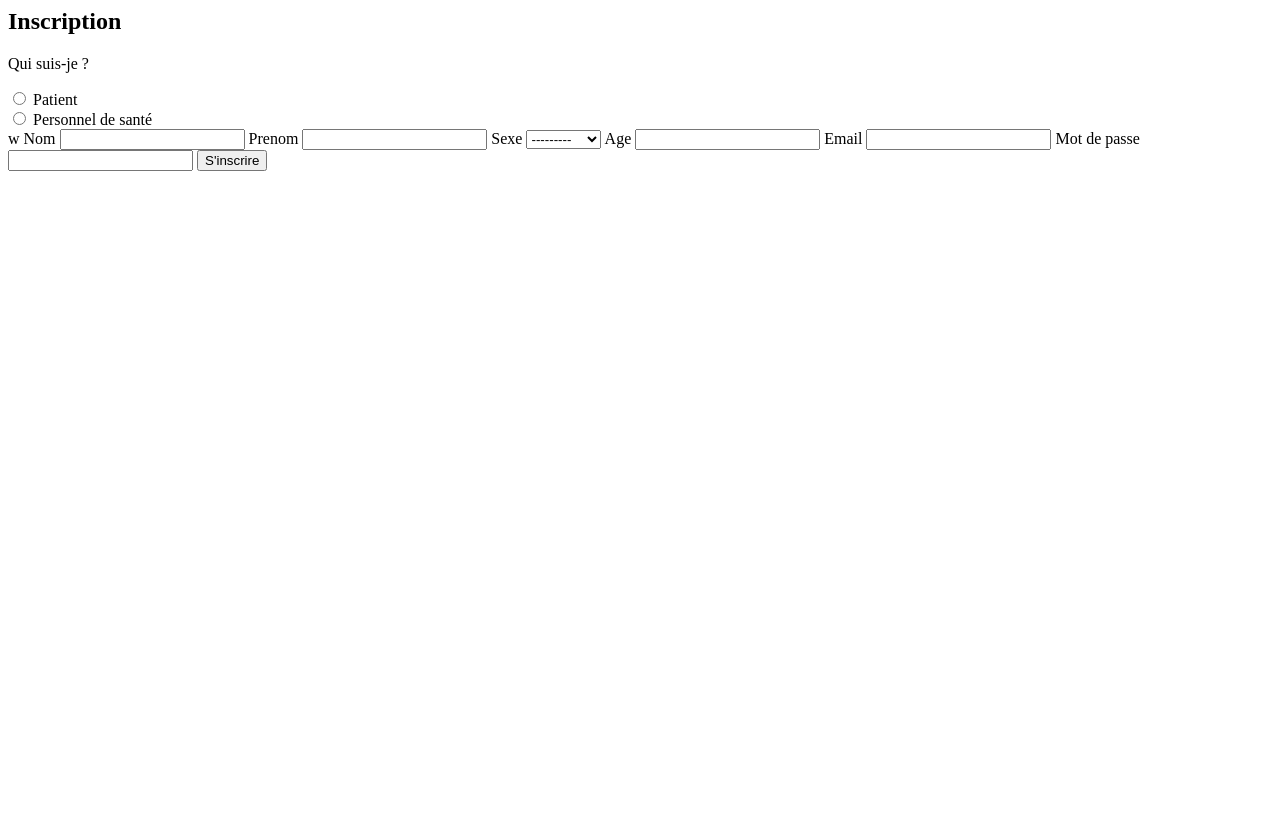
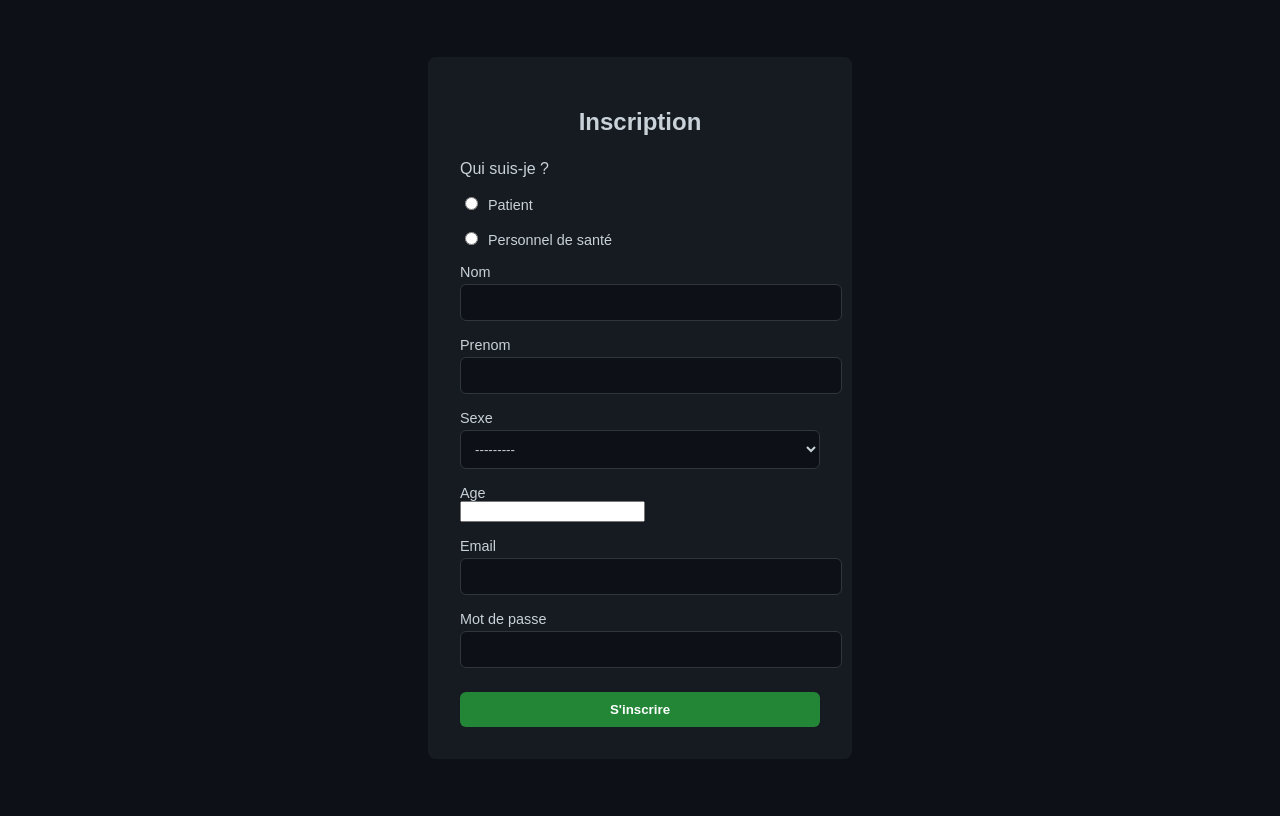
Before and after one commit to paul4coding/PPE301, a Django app: page /health/inscription/ in a window 1280 px wide. Before the commit the page ends 171 px from the top, so only its background shows below. Run offline with Django 5.2, Linux system fonts and the light colour scheme.

Commit message:
Finalisation numero 2 inscription 	modified:   healthSync/firstApp/__pycache__/__init__.cpython-312.pyc 	modified:   healthSync/firstApp/__pycache__/admin.cpython-312.pyc 	modified:   healthSync/firstApp/__pycache__/apps.cpython-312.pyc 	modified:   healthSync/firstApp/__pycache__/forms.cpython-312.pyc 	modified:   healthSync/firstApp/__pycache__/models.cpython-312.pyc 	modified:   healthSync/firstApp/__pycache__/urls.cpython-312.pyc 	modified:   healthSync/firstApp/__pycache__/views.cpython-312.pyc 	modified:   healthSync/firstApp/migrations/__pycache__/0001_initial.cpython-312.pyc 	modified:   healthSync/firstApp/migrations/__pycache__/__init__.cpython-312.pyc 	new file:   healthSync/firstApp/static/css/inscription.css 	new file:   healthSync/firstApp/static/js/inscription.js 	modified:   healthSync/firstApp/templates/user_template/inscription.html 	modified:   healthSync/healthSync/__pycache__/__init__.cpython-312.pyc 	modified:   healthSync/healthSync/__pycache__/settings.cpython-312.pyc 	modified:   healthSync/healthSync/__pycache__/urls.cpython-312.pyc 	modified:   healthSync/healthSync/__pycache__/wsgi.cpython-312.pyc

```diff
--- /dev/null
+++ b/healthSync/firstApp/static/css/inscription.css
@@ -0,0 +1,57 @@
+body {
+    background-color: #0d1117;
+    color: #c9d1d9;
+    font-family: Arial, sans-serif;
+    display: flex;
+    justify-content: center;
+    align-items: center;
+    height: 100vh;
+}
+.form-container {
+    background-color: #161b22;
+    padding: 2rem;
+    border-radius: 8px;
+    width: 360px;
+}
+.form-container h2 {
+    text-align: center;
+    margin-bottom: 1.5rem;
+}
+.form-container label {
+    display: block;
+    margin-top: 1rem;
+    font-size: 0.9rem;
+}
+.form-container input[type="text"],
+.form-container input[type="email"],
+.form-container input[type="password"],
+.form-container select {
+    width: 100%;
+    padding: 10px;
+    margin-top: 4px;
+    background-color: #0d1117;
+    border: 1px solid #30363d;
+    border-radius: 6px;
+    color: #c9d1d9;
+}
+.form-container input[type="radio"] {
+    margin-right: 6px;
+}
+.form-container p {
+    margin-top: 1.2rem;
+    margin-bottom: 0.3rem;
+}
+#personnel-role-section {
+    margin-top: 1rem;
+}
+.form-container button {
+    width: 100%;
+    padding: 10px;
+    margin-top: 1.5rem;
+    background-color: #238636;
+    border: none;
+    border-radius: 6px;
+    color: white;
+    font-weight: bold;
+    cursor: pointer;
+}
--- /dev/null
+++ b/healthSync/firstApp/static/js/inscription.js
@@ -0,0 +1,14 @@
+document.addEventListener('DOMContentLoaded', function () {
+    const userTypeInputs = document.querySelectorAll('input[name="user_type"]');
+    const personnelRoleSection = document.getElementById('personnel-role-section');
+
+    userTypeInputs.forEach(input => {
+        input.addEventListener('change', function () {
+            if (this.value === 'personnel') {
+                personnelRoleSection.style.display = 'block';
+            } else {
+                personnelRoleSection.style.display = 'none';
+            }
+        });
+    });
+});
--- a/healthSync/firstApp/templates/user_template/inscription.html
+++ b/healthSync/firstApp/templates/user_template/inscription.html
@@ -1,35 +1,47 @@
+{% load static %}
+<!DOCTYPE html>
+<html lang="fr">
+<head>
+    <meta charset="UTF-8">
+    <title>Inscription</title>
+    <link rel="stylesheet" href="{% static 'css/inscription.css' %}">
+</head>
+<body>
+
+<div class="form-container">
     <h2>Inscription</h2>
     <form method="post">
         {% csrf_token %}
         <p>Qui suis-je ?</p>
         {{ form.user_type }}
+
         <div id="personnel-role-section" style="display: none;">
             <p>Quel est votre rôle ?</p>
             {{ form.personnel_role }}
-    </div>w
-    {{ form.nom.label }} {{ form.nom }}
-    {{ form.prenom.label }} {{ form.prenom }}
-    {{ form.sexe.label }} {{ form.sexe }}
-    {{ form.age.label }} {{ form.age }}
-    {{ form.email.label }} {{ form.email }}
-    {{ form.mot_de_passe.label }} {{ form.mot_de_passe }}
+        </div>
+
+        <label>{{ form.nom.label }}</label>
+        {{ form.nom }}
+
+        <label>{{ form.prenom.label }}</label>
+        {{ form.prenom }}
+
+        <label>{{ form.sexe.label }}</label>
+        {{ form.sexe }}
+
+        <label>{{ form.age.label }}</label>
+        {{ form.age }}
+
+        <label>{{ form.email.label }}</label>
+        {{ form.email }}
+
+        <label>{{ form.mot_de_passe.label }}</label>
+        {{ form.mot_de_passe }}
+
         <button type="submit">S'inscrire</button>
     </form>
+</div>
 
-<script>
-    // JavaScript pour afficher/masquer la section "Quel est votre rôle ?"
-    document.addEventListener('DOMContentLoaded', function () {
-        const userTypeInputs = document.querySelectorAll('input[name="user_type"]');
-        const personnelRoleSection = document.getElementById('personnel-role-section');
-
-        userTypeInputs.forEach(input => {
-            input.addEventListener('change', function () {
-                if (this.value === 'personnel') {
-                    personnelRoleSection.style.display = 'block';
-                } else {
-                    personnelRoleSection.style.display = 'none';
-                }
-            });
-        });
-    });
-</script>
+<script src="{% static 'js/inscription.js' %}"></script>
+</body>
+</html>
```
Lines whose indentation alone changed are shown as unchanged.
